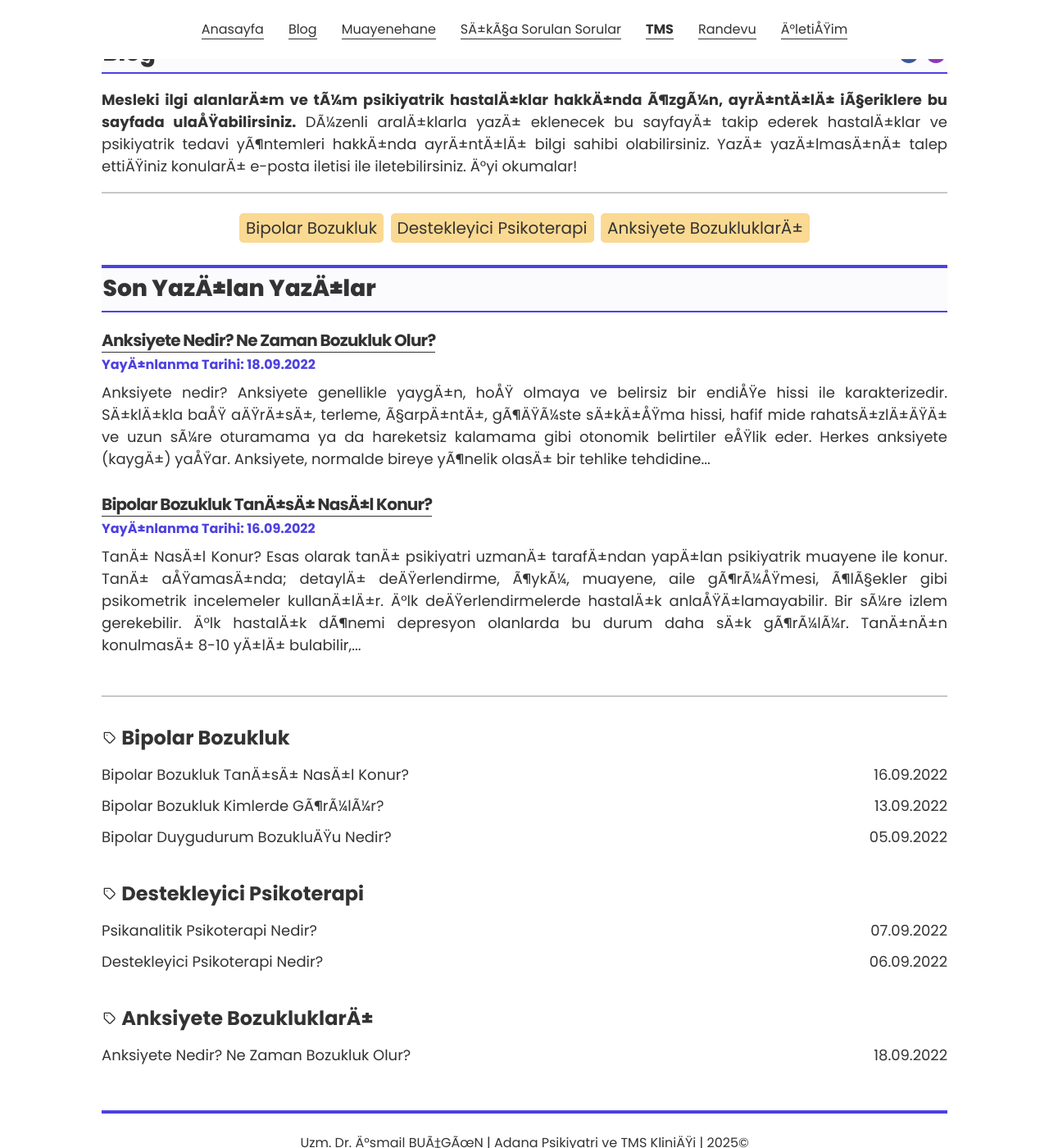
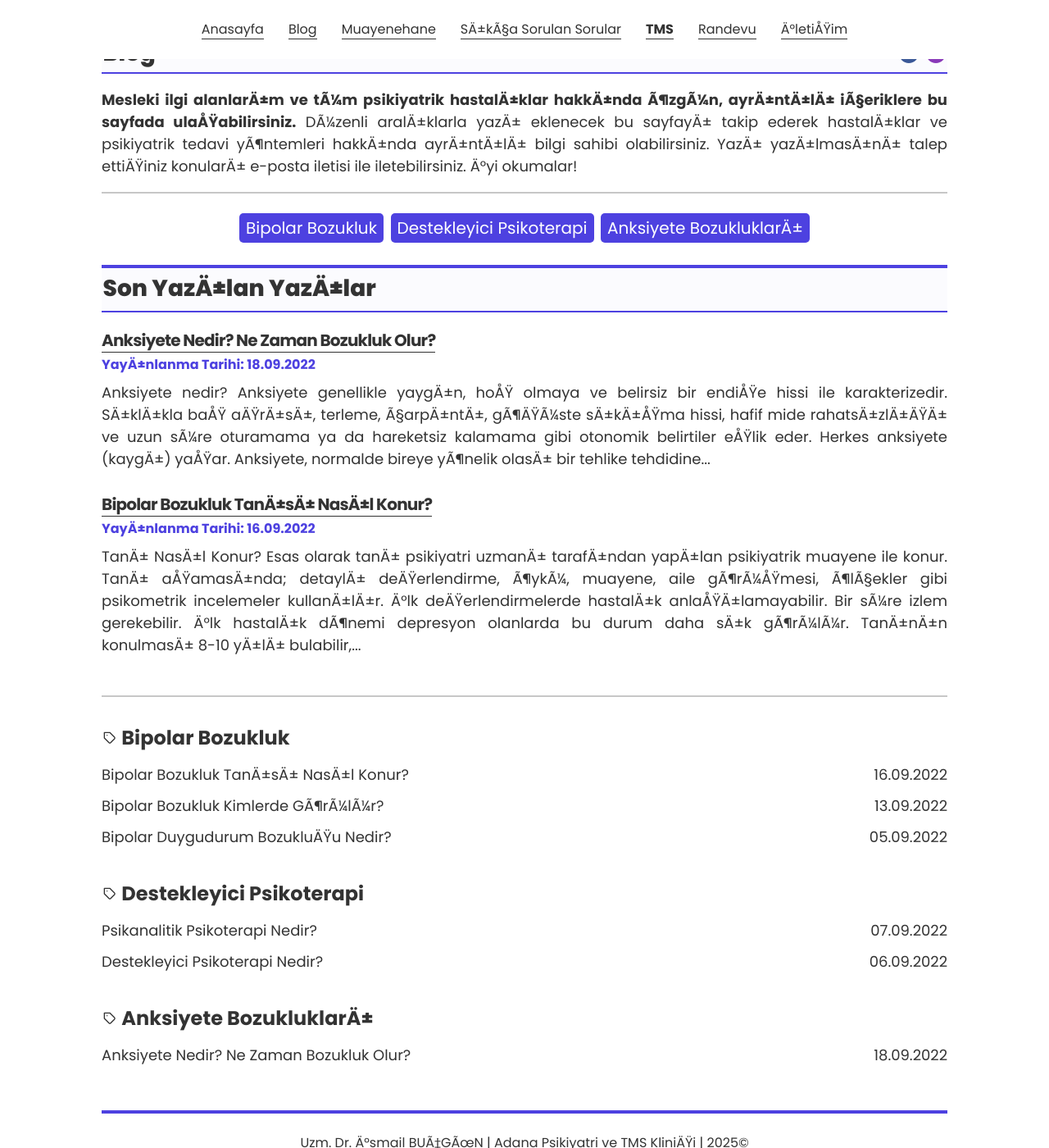
Before and after one commit to ibucgun/ibucgun.github.io, a Jekyll site: the page built from blog.html, in a window 1280 px wide and 1400 px high, scrolled down 385 px. Shown: the whole window at 82% size. Built offline with Jekyll 4.4.1, drawn with Linux system fonts in a browser that asks for light colours.

Commit message:
Update _resume.scss

```diff
--- a/_sass/_resume.scss
+++ b/_sass/_resume.scss
@@ -272,9 +272,9 @@
       display: inline-block;
       margin: 0 0.1rem 0.2rem;
       padding: 0.2rem 0.5rem;
-      background: #FAD992;
+      background: #4d41e0;
       border-radius: 5px;
-      color: $text_color;
+      color: #fff;
       text-decoration: none;
 
       &:hover,
```
